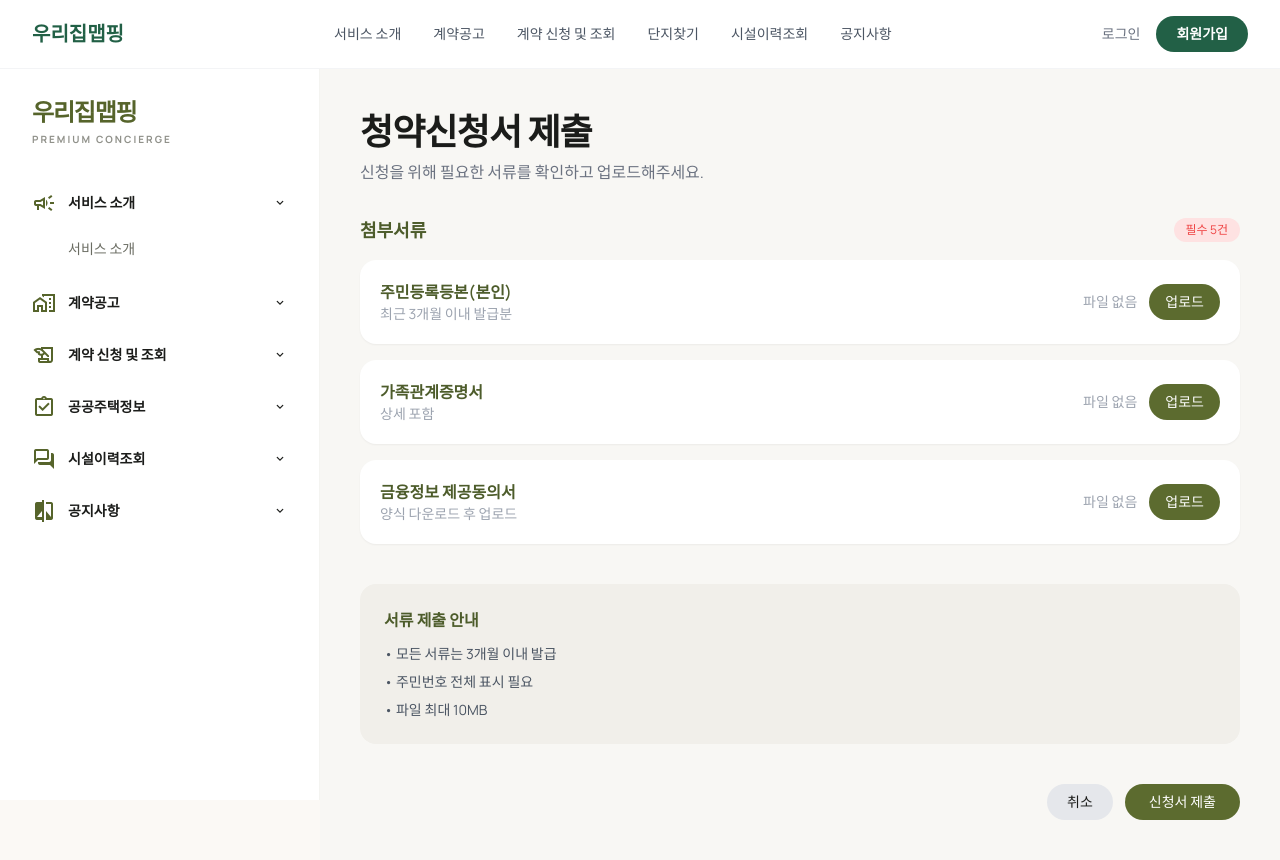
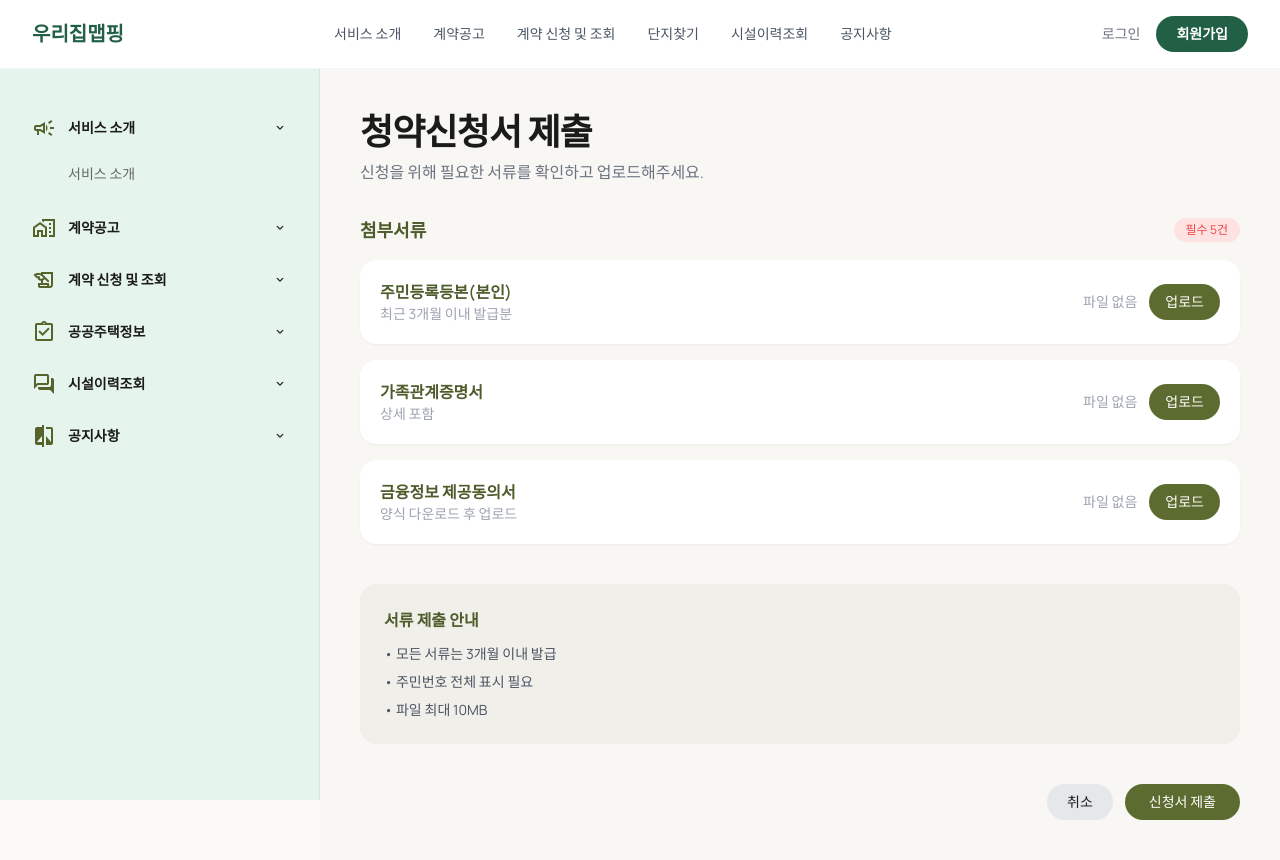
Before and after one commit to osa200279/STEVEN_ZIPS, a Java web app: page /contract/apply.do in a window 1280 px wide. Run offline with Spring Boot 4, a stand-in JSP engine, Linux system fonts and the light colour scheme; the visitor is signed in with stand-in values (Sample User, id 1); some of the project's set-up classes (security, data sources, template engines, error pages and the like) are left out, and stand-ins take their place; some libraries are stand-ins or nearby versions.

Commit message:
2026.04.29 박진아  사이드바 수정

```diff
--- a/STEVEN_ZIPS/src/main/webapp/WEB-INF/views/ztestview/sidebar.jsp
+++ b/STEVEN_ZIPS/src/main/webapp/WEB-INF/views/ztestview/sidebar.jsp
@@ -6,12 +6,15 @@
 
 <!-- SideNavBar -->
 <!-- SideNavBar Shell -->
-<aside class="h-[calc(100vh-64px)] w-80 fixed left-0 top-[64px] bg-surface-container-lowest border-r border-outline-variant/20 flex flex-col py-8 z-40 overflow-y-auto">
-  <div class="px-8 mb-8">
-    <h1 class="text-2xl font-black text-primary tracking-tighter font-headline">우리집맵핑</h1>
-    <p class="text-on-surface-variant/60 text-[10px] font-label font-bold uppercase tracking-[0.2em] mt-1">Premium Concierge</p>
+<aside class="h-screen w-80 fixed left-0 top-0 bg-[#e6f4ee] border-r border-[#d0e8dd] flex flex-col z-40 overflow-y-auto">
+
+  <!-- 우리집맵핑 (헤더랑 맞춤) -->
+  <div class="text-xl font-bold text-[#226046] px-4 h-16 flex items-center">
+
   </div>
-  <nav class="flex flex-col gap-1 px-4">
+
+  <!-- 메뉴 -->
+  <nav class="flex flex-col gap-1 px-4 mt-10">
     <!-- 1. 안내 공고 확인 -->
     <details class="nav-item group" open="">
       <summary class="flex items-center justify-between px-4 py-3 rounded-full cursor-pointer hover:bg-primary/5 transition-colors text-on-surface">
```
